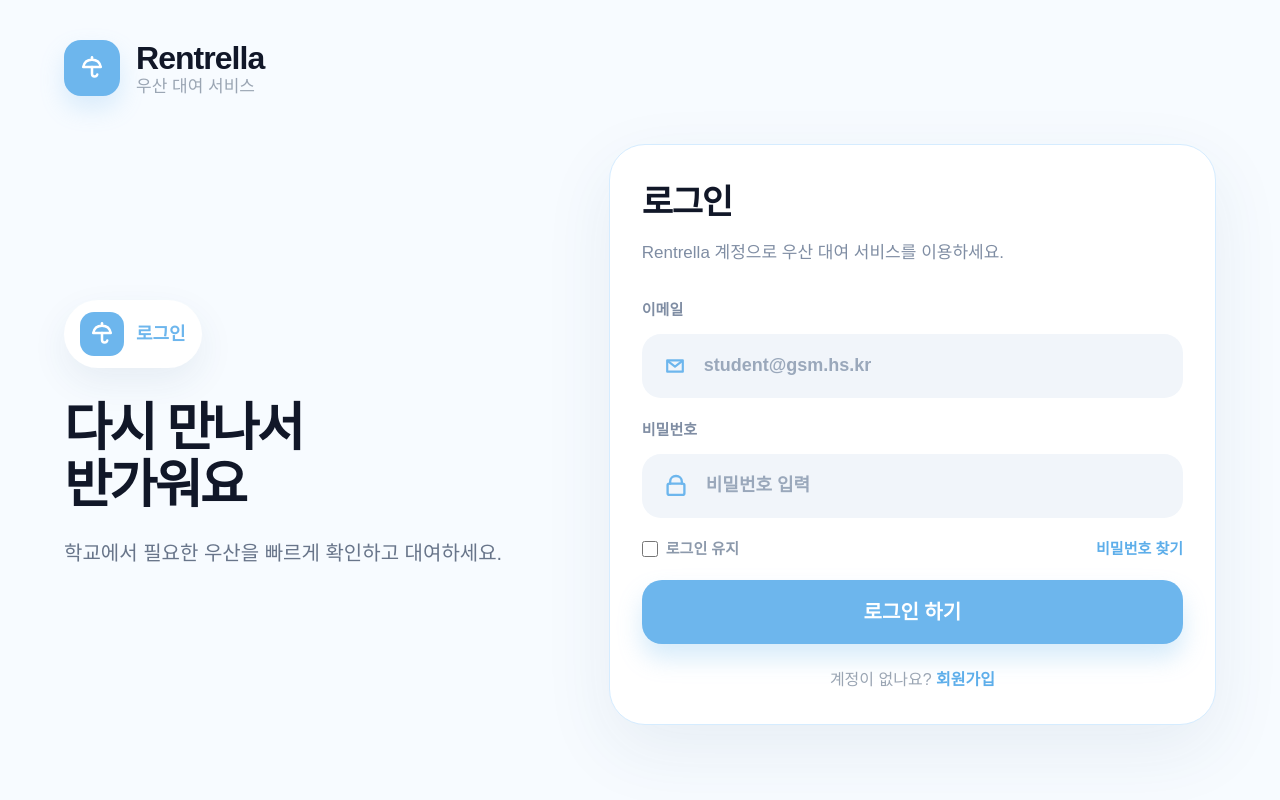
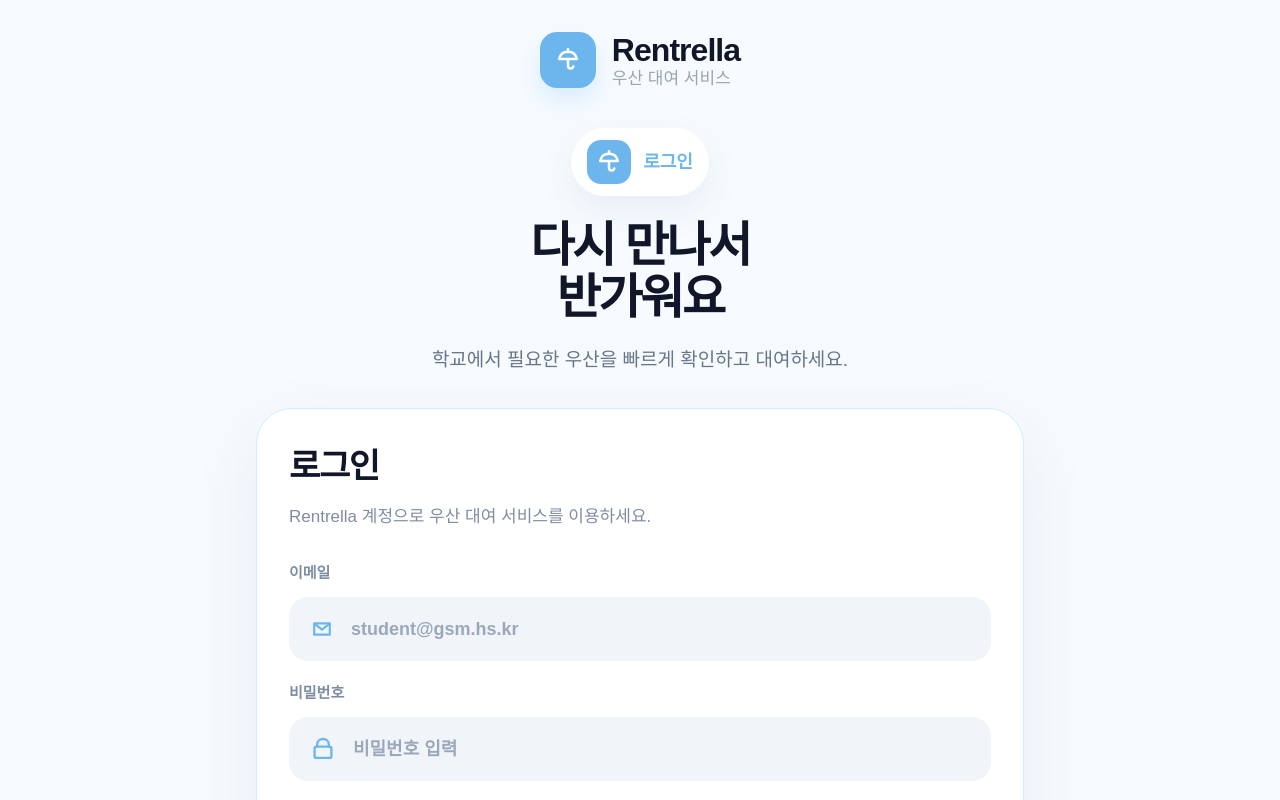
Before and after one commit to rentrella/frontend, a Next.js app: page /login in a window 1280 px wide. Shown: the top 800 px of the page. Built offline with nearby package versions, Linux system fonts and the light colour scheme.

Commit message:
style: center auth pages

```diff
--- a/app/auth/AuthShell.tsx
+++ b/app/auth/AuthShell.tsx
@@ -33,22 +33,24 @@ export function AuthPage({
   title: string;
 }) {
   return (
-    <main className="min-h-screen bg-[#f7fbff] px-6 py-10 text-[#111728]">
-      <section className="mx-auto flex min-h-[calc(100vh-5rem)] w-full max-w-6xl flex-col">
-        <AuthLogo />
+    <main className="min-h-screen bg-[#f7fbff] px-6 py-8 text-[#111728]">
+      <section className="mx-auto flex min-h-[calc(100vh-4rem)] w-full max-w-3xl flex-col">
+        <div className="flex justify-center">
+          <AuthLogo />
+        </div>
 
-        <div className="grid flex-1 items-center gap-12 py-12 lg:grid-cols-[0.9fr_1.1fr]">
-          <section className="max-w-xl">
+        <div className="flex flex-1 flex-col justify-center py-10">
+          <section className="mb-8 text-center">
             <div className="inline-flex items-center gap-3 rounded-full bg-white px-4 py-3 text-[18px] font-black text-[#6db6ed] shadow-[0_14px_36px_rgba(40,80,120,0.08)]">
               <span className="flex h-11 w-11 items-center justify-center rounded-[14px] bg-[#6db6ed] text-white">
                 {icon}
               </span>
               {badge}
             </div>
-            <h1 className="mt-8 whitespace-pre-line text-[52px] font-black leading-[1.08] tracking-[-0.05em] text-[#111728] max-sm:text-[40px]">
+            <h1 className="mt-6 whitespace-pre-line text-[48px] font-black leading-[1.08] tracking-[-0.05em] text-[#111728] max-sm:text-[38px]">
               {title}
             </h1>
-            <p className="mt-6 text-[20px] font-medium leading-8 text-[#68758a]">
+            <p className="mx-auto mt-5 max-w-2xl text-[19px] font-medium leading-8 text-[#68758a]">
               {description}
             </p>
           </section>
@@ -62,7 +64,7 @@ export function AuthPage({
 
 export function AuthCard({ children }: { children: ReactNode }) {
   return (
-    <section className="rounded-[36px] border border-[#d5ecff] bg-white p-8 shadow-[0_24px_70px_rgba(33,75,120,0.08)] max-sm:p-6">
+    <section className="w-full rounded-[36px] border border-[#d5ecff] bg-white p-8 shadow-[0_24px_70px_rgba(33,75,120,0.08)] max-sm:p-6">
       {children}
     </section>
   );
```
